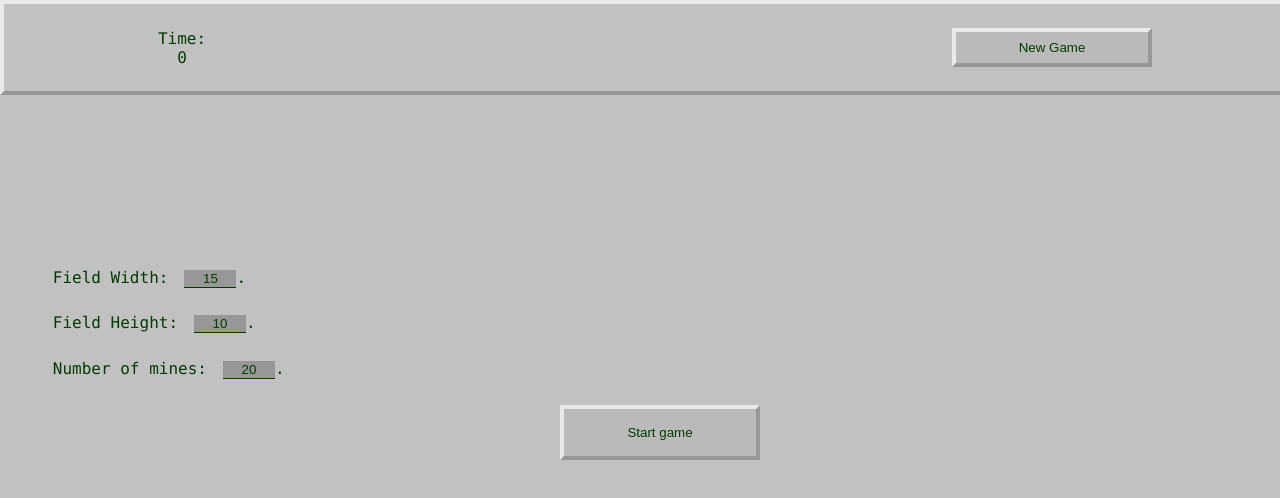
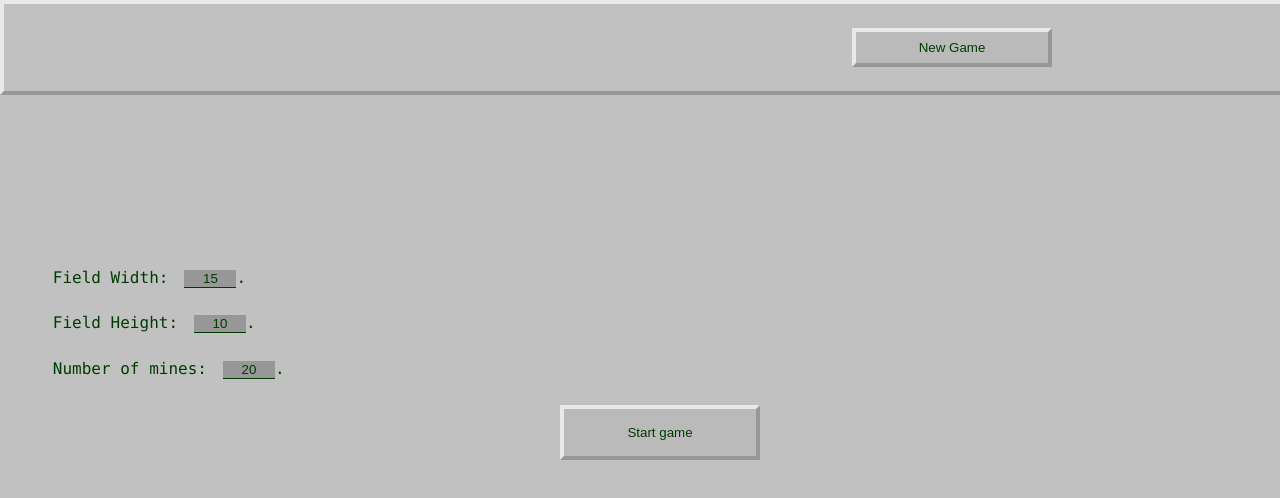
Before and after one commit to nenadkragovic/minesweeper, a React (Create React App) app: page / in a window 1280 px wide. Shown: the top 498 px of the page. Built offline with nearby package versions, Linux system fonts and the light colour scheme.

Commit message:
Remove timer

```diff
--- a/src/App.css
+++ b/src/App.css
@@ -32,13 +32,6 @@ body {
   padding: 1.5rem;
 }
 
-.nav .time {
-  width: 25%;
-  align-content: center;
-  flex-direction: row;
-  align-self: center;
-  text-align: center;
-}
 .nav .message {
   width: 50%;
   display: block;
@@ -47,5 +40,6 @@ body {
   font-size: 2rem;
 }
 .nav .new-game-btn-container {
-  width: 25%;
+  width: 50%;
+  text-align: center;
 }
--- a/src/App.js
+++ b/src/App.js
@@ -10,8 +10,6 @@ function App() {
   const [fieldWidth, setFieldWidth] = useState(15);
   const [filedHeight, setFieldheight] = useState(10);
   const [numberOfMines, setNumberOfMines] = useState(20);
-  const [time, setTime] = useState(0);
-  let timerInterval = 0;
 
   const handleInputChangeWidth = (event) => {
       setFieldWidth(event.target.value);
@@ -28,11 +26,6 @@ function App() {
   const startNewGame = () => {
     newGame(fieldWidth, filedHeight, numberOfMines, function() {
       setGameActive(true);
-      // timerInterval = setInterval(function(){
-      //   let t = time;
-
-      //   setTime(t++);
-      // }, 1000);
     });
   }
 
@@ -43,7 +36,6 @@ function App() {
 
           <div className="header">
             <nav className="nav">
-                <div className="time">Time: <div className="score">{time}</div></div>
                 <div className="message">
                   {
                     exploded ? <span style={{ color: "red"}}>You lost!</span> : null
```
